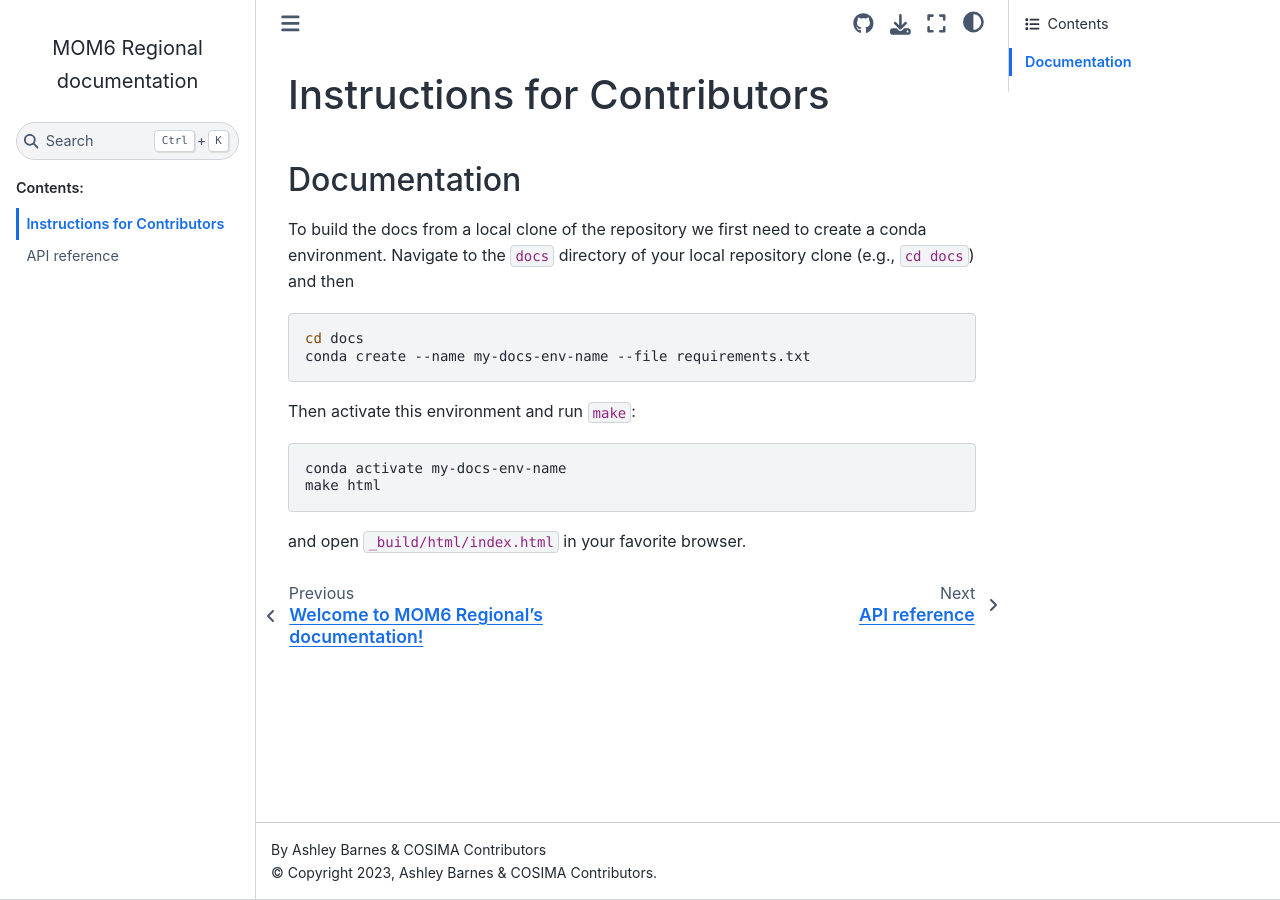
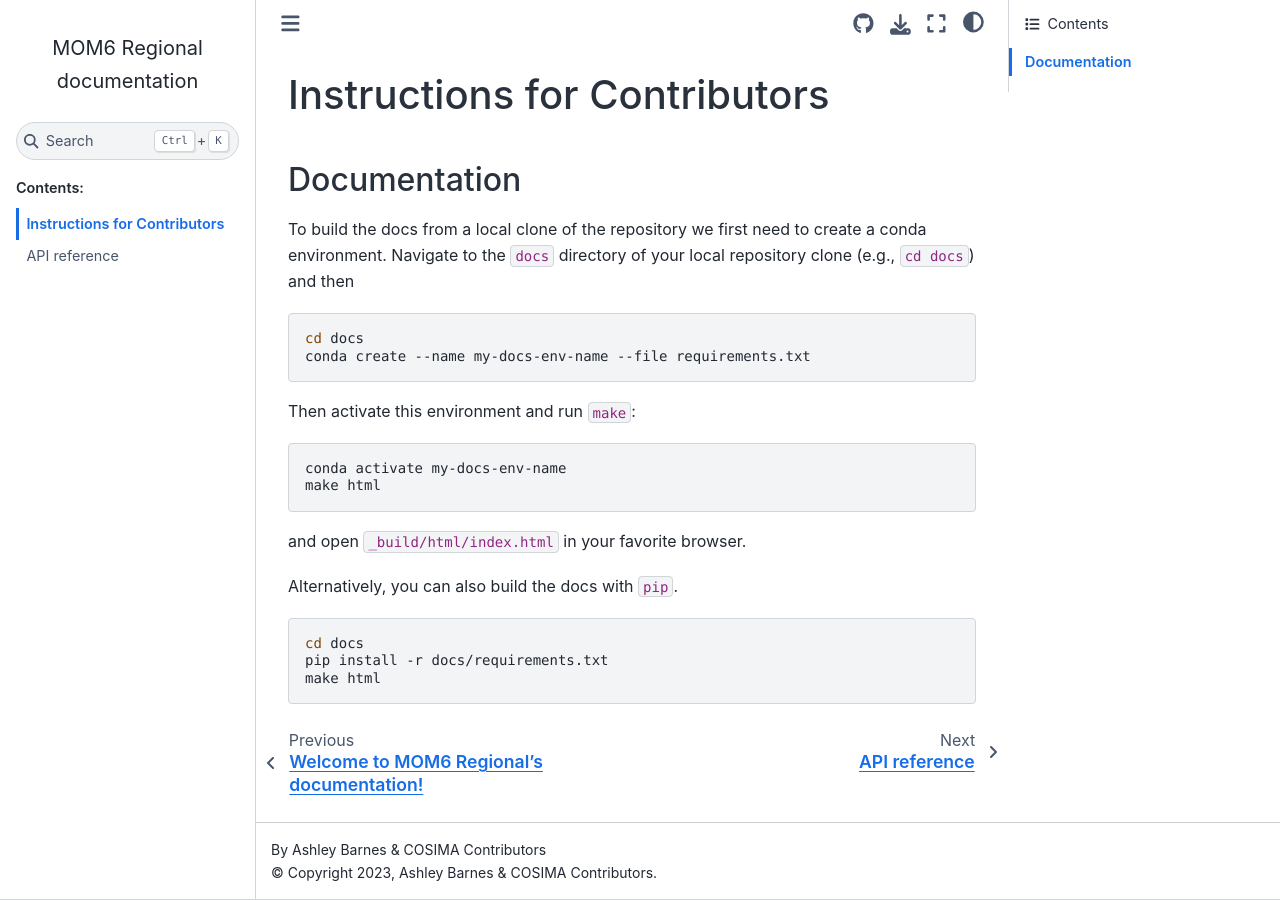
Before and after one commit to COSIMA/regional-mom6, a Sphinx documentation site: the page built from docs/contributing.md, in a window 1280 px wide. Built offline with Sphinx 7.4.7 and the Sphinx Book theme 1.1.4, drawn with Linux system fonts in a browser that asks for light colours.

Commit message:
add pip instructions for docs

````diff
--- a/docs/contributing.md
+++ b/docs/contributing.md
@@ -21,3 +21,11 @@ make html
 ```
 
 and open `_build/html/index.html` in your favorite browser.
+
+Alternatively, you can also build the docs with `pip`.
+
+```bash
+cd docs
+pip install -r docs/requirements.txt
+make html
+```
````
